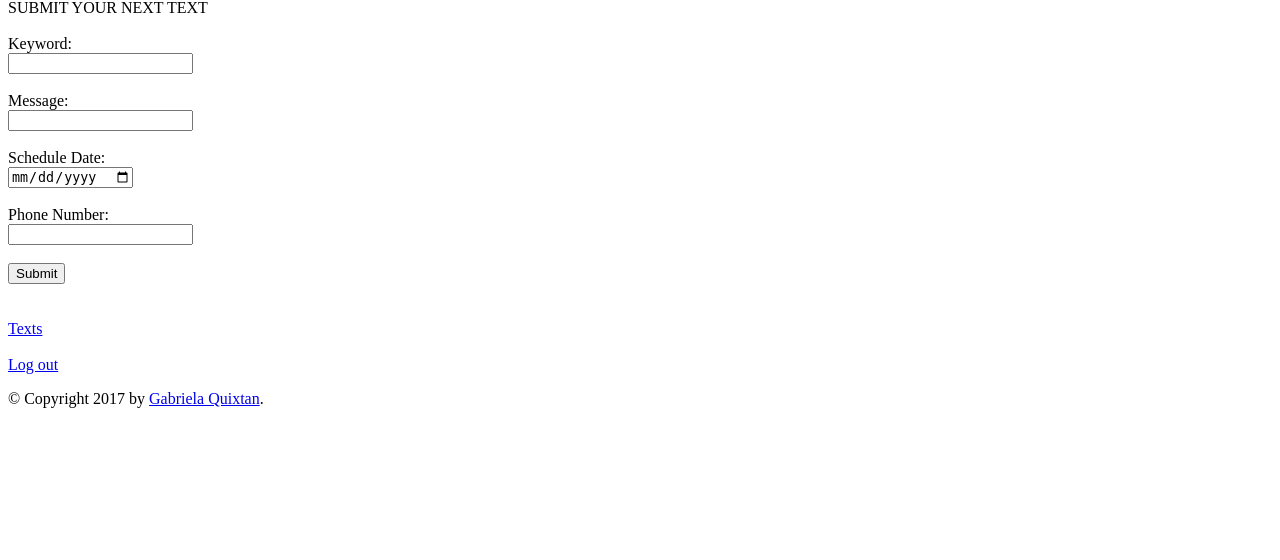
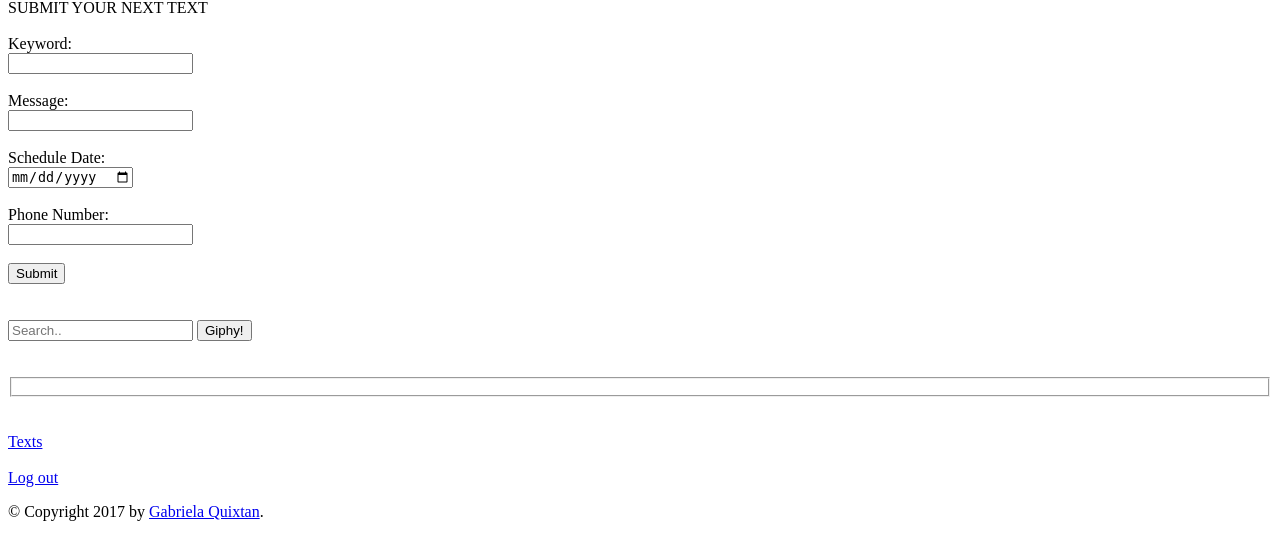
Before and after one commit to gquixtan/HB-Project, a Flask app: page /profile in a window 1280 px wide. Shown: the part 117-677 px from the top of the page. Run offline with Flask 2, Linux system fonts and the light colour scheme; the visitor is signed in with stand-in values (Sample User, id 1).

Commit message:
Added a giphy search on users profile and fixed the register redirect.

```diff
--- a/giphy.py
+++ b/giphy.py
@@ -1,4 +1,3 @@
-import urllib
 import json
 import os
 import requests
@@ -8,6 +7,10 @@ giphy_key = os.environ["GIPHY_API_KEY"]
 
 # key word to query for giphys
 # key_word = "hapy birthday"
+
+# def get_giphy_key():
+#     """ """
+#     return giphy_key
 
 
 def generates_json_giphys(key_word):
--- a/server.py
+++ b/server.py
@@ -1,7 +1,7 @@
 from flask import Flask, request, render_template, redirect, flash, session
 from flask_debugtoolbar import DebugToolbarExtension
 from jinja2 import StrictUndefined
-# import json
+import os
 import twilio_text
 # from datetime import datetime
 from model import connect_to_db, db, User, Text
@@ -13,6 +13,9 @@ app = Flask(__name__)
 app.secret_key = "123go"
 
 app.jinja_env.undefined = StrictUndefined
+
+# gets API key
+giphy_key = os.environ["GIPHY_API_KEY"]
 
 
 @app.route("/")
@@ -41,7 +44,6 @@ def login_process():
     # this query checks if user is in the database
     user = db.session.query(User).filter(User.username == username,
                                          User.password == password).first()
-    # print user
 
 
 
@@ -51,7 +53,7 @@ def login_process():
         return redirect("/login")
     # if the is in the db redirect them to their profile and flashed them a succeful logged in msg
     else:
-        # flash('You were successfully logged in')
+        # saves user to session
         session['username'] = user.username
         session['user_id'] = user.user_id
         session['fname'] = user.fname
@@ -91,10 +93,17 @@ def register_form():
         user = User(username=username, password=password, lname=lname, fname=fname)
         db.session.add(user)
         db.session.commit()
+
+        # this adds the user to session
+        session['username'] = user.username
+        session['user_id'] = user.user_id
+        session['fname'] = user.fname
+        fname = session['fname']
+
     else:
         return redirect("/login")
 
-    return redirect("/login")
+    return redirect("/profile")
 
 
 @app.route("/sendtext")
@@ -129,6 +138,7 @@ def text_form():
 def show_profile():
     """Render profile page."""
 
+    print session
 
     return render_template("profile.html", username=session['username'], fname=session['fname'])
 
@@ -142,18 +152,21 @@ def get_texts():
 
     return render_template("user_texts.html", fname=session['fname'], user_texts=user_texts)
 
+@app.route("/get_giphy_key")
+def get_giphy_key():
+    """ """
+    return giphy_key
+
 
 @app.route('/logout')
 def log_out():
-    """ route to log """
-    # print session['person']
+    """ route to logout"""
 
     if 'person' in session:
         del session['person']
 
     else:
         print "Youn need to sign in"
-        # flash("Youn need to sign in")
 
     flash('You were successfully logged out')
     return redirect('/')
--- /dev/null
+++ b/static/js/giphy.js
@@ -0,0 +1,38 @@
+"use strict";
+
+function showGiphy(evt) {
+	evt.preventDefault();
+	var query = $("#query").val()
+
+	$.get("/get_giphy_key", function(key){
+		// calls the giphy API and returns data
+		$.get("http://api.giphy.com/v1/gifs/search?q="+query+"&api_key="+key, function(data){
+
+			// console.log(data)
+
+			// data is a list of nested dicts
+			var giphy_data = data
+			// console.log(giphy_data)
+
+			// http://i.giphy.com/W3QKEujo8vztC.gif
+			// http://i.giphy.com/W3QKEujo8vztC.gif
+
+			for (var i=0; i < giphy_data.data.length; i++){
+				// console.log(giphy_data.data[i].id)
+				var giphy_id = giphy_data.data[i].id
+				var url	= "http://i.giphy.com/" + giphy_id + ".gif"
+				console.log(url)
+				$('#giphy-field').append('<img src=' + url + ' width="75" height="75" >');
+
+			}
+  });
+})
+}
+$('#getGiphy').on('click', showGiphy);
+
+
+// $('img#giphy') function(){
+//     $('img#giphy').attr('src', "");
+// });
+
+// $("p").append(" <b>Appended text</b>.");
--- a/templates/base.html
+++ b/templates/base.html
@@ -17,5 +17,7 @@
      <p>&copy; Copyright 2017 by <a href="https://www.linkedin.com/in/gquixtan" target="_blank">Gabriela Quixtan</a>.</p>
       {% endblock %}
     </div>
+    <script src="https://code.jquery.com/jquery.js"></script>
+    <script type="text/javascript" src="../static/js/giphy.js"></script>
   </body>
 </html>
--- a/templates/profile.html
+++ b/templates/profile.html
@@ -29,10 +29,22 @@
     <!-- <input id="date" type="datetime-local" name="date" value="2017-12-11" required><br><br> -->
     Phone Number: <br>
     <input id="phone" name="phone" type="tel" pattern="[0-9]{3}[0-9]{3}[0-9]{4}" required><br><br>
-    <input type="submit" value="Submit"><br>
+    <input type="submit" value="Submit">
+
+</form><br><br>
 
 
+
+
+<form>
+  <input type="text" name="search" id="query" placeholder="Search..">
+  <!-- <input type="submit" value="Submit"> -->
+  <button id='getGiphy'>Giphy!</button>
 </form><br><br>
+
+<fieldset id="giphy-field">
+</fieldset><br><br>
+
 
 <a href="/texts">Texts</a><br><br>
 
```
